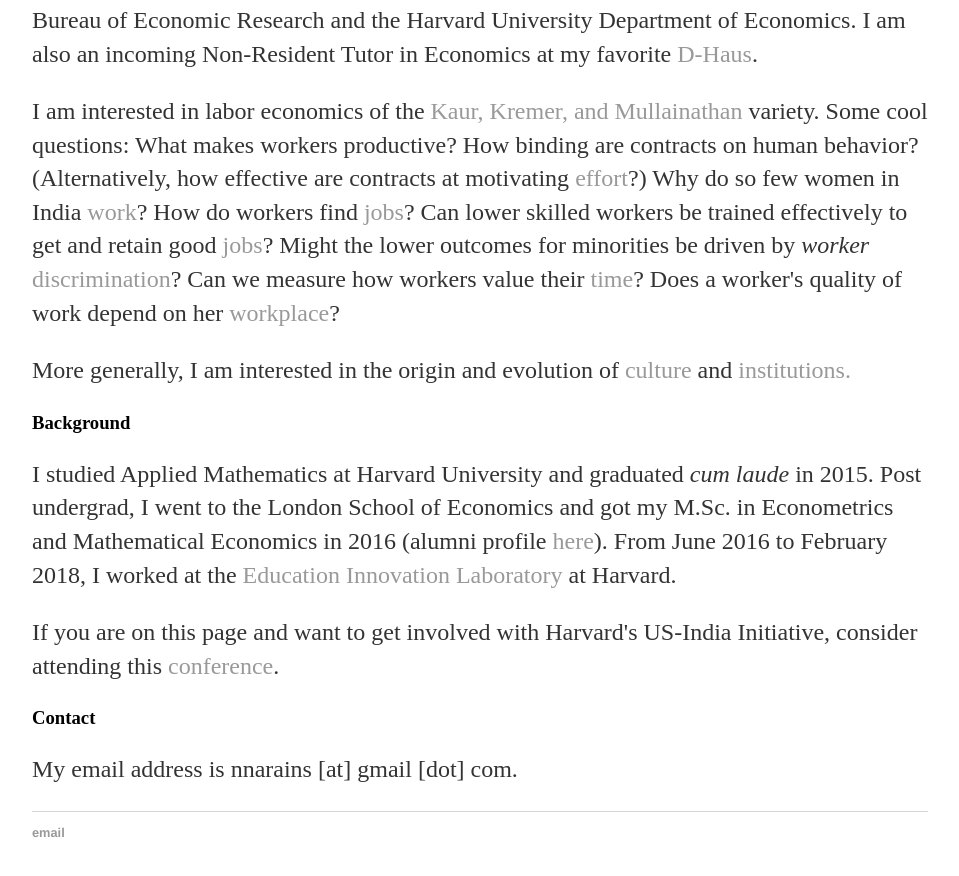
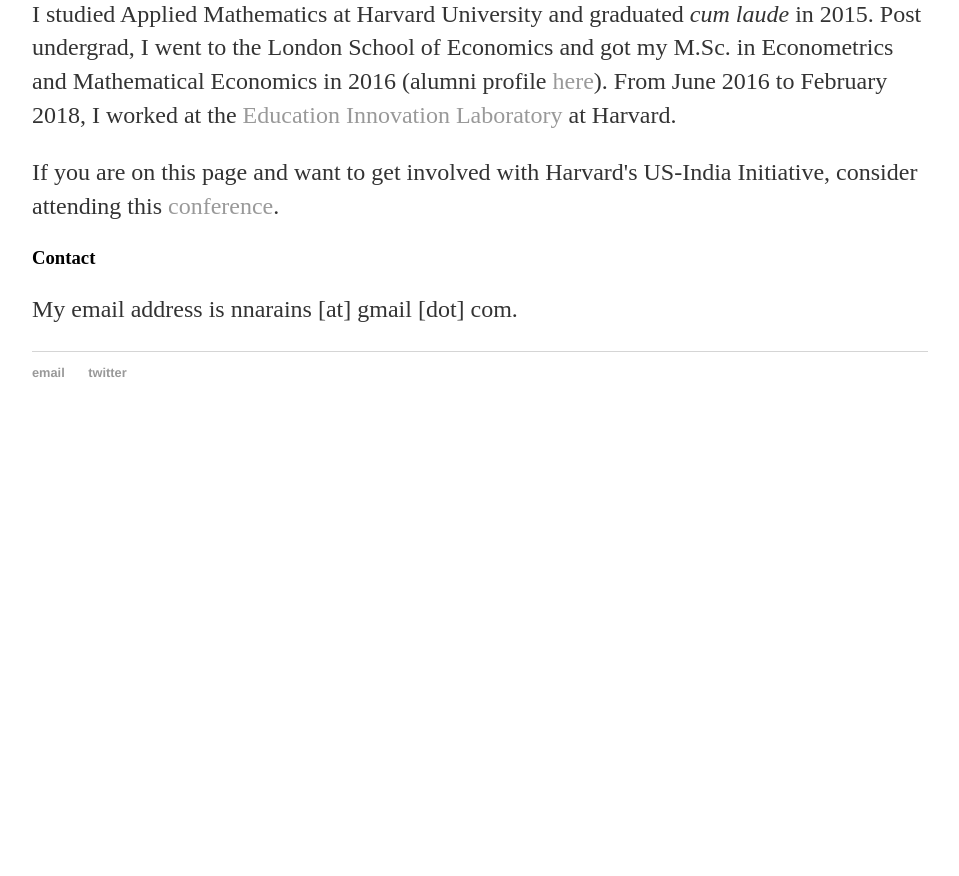
Before and after one commit to namsaxena/namsaxena.github.io, a Jekyll site: the page index.html, which Jekyll copies as it is, in a window 1280 px wide and 900 px high, scrolled down 1211 px. Shown: the top 876 px of the window, without its empty margins (160-1119 px from the left). Built offline with Jekyll 4.4.1, drawn with Linux system fonts in a browser that asks for light colours; after the commit the page ends 1651 px from its top, so only the background shows below that.

Commit message:
Update index.html

```diff
--- a/index.html
+++ b/index.html
@@ -17,7 +17,7 @@
 	 	 <div class="binder">
 
 			<h1> Namrata Narain </h1>
-			 <img src="https://namsaxena.github.io/images/Narain_Picture.jpg" align="top"/>
+			 <img src="https://namsaxena.github.io/images/Narain_Picture.jpg" width = "500" height = "500" align="top"/>
 			<p> Hello! I am a Post-Baccalaureate Fellow for Professor Claudia Goldin at the National Bureau of Economic Research and the Harvard University Department of Economics.
 			I am also an incoming Non-Resident Tutor in Economics at my favorite <a href="https://dunster.harvard.edu/">D-Haus</a>.
 			</p>
@@ -54,6 +54,7 @@
 		<footer>
 		<ul>
 		<li><a href="mailto:nnarains@gmail.com">email</a></li>
+		<li><a href="https://twitter.com/nummoose">twitter</a></li>
 		</ul>
 		</footer>
 		</body>
```
